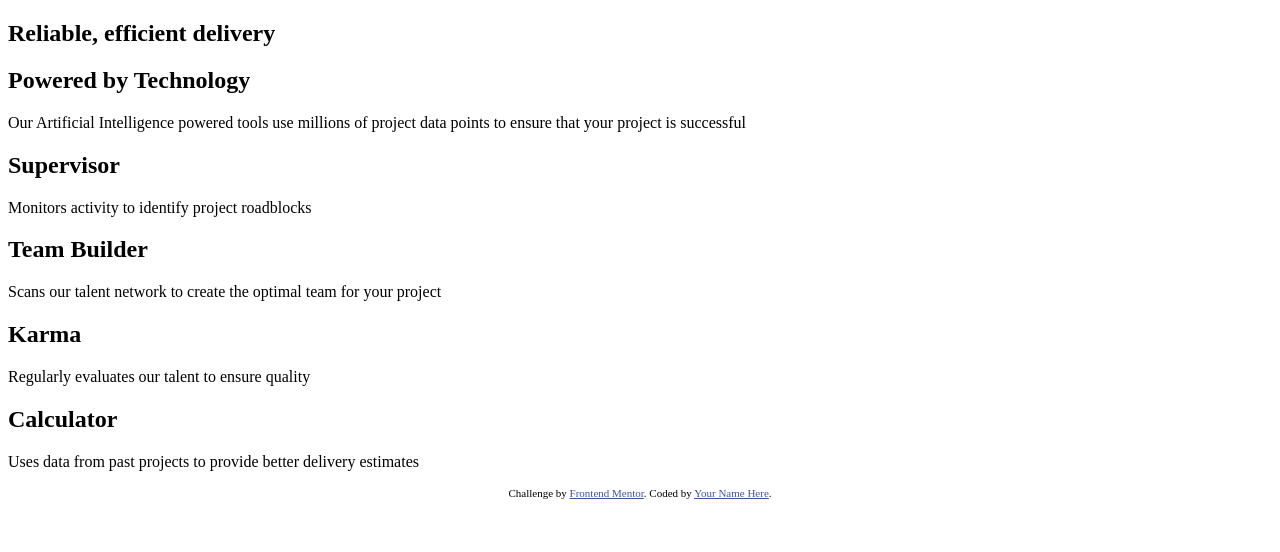
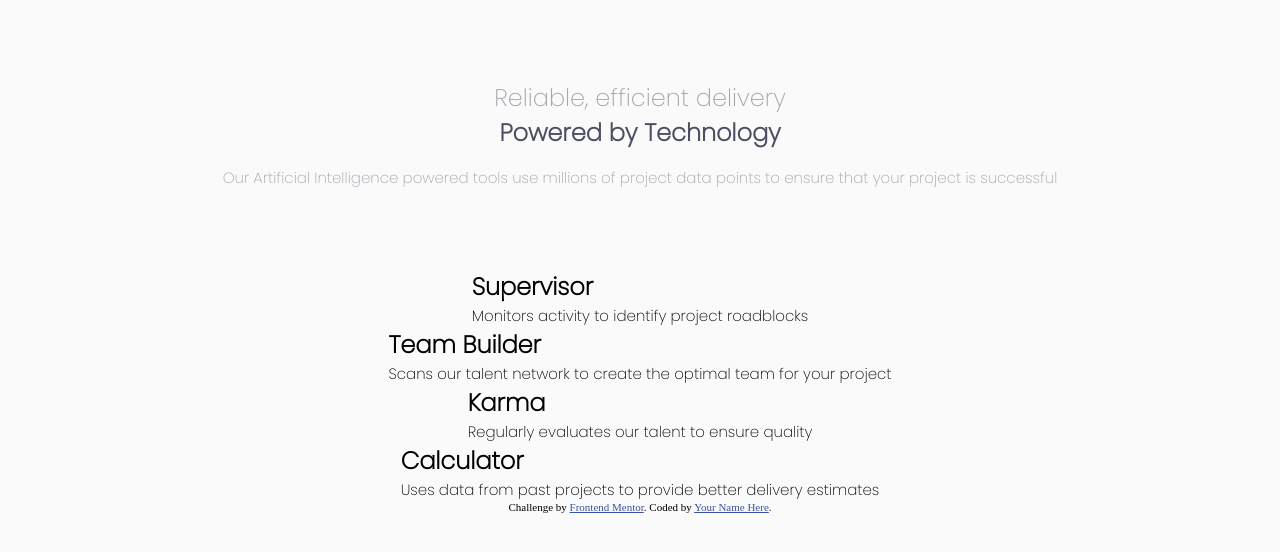
Before and after one commit to koreynichols/four-card-feature, a plain HTML site: page index.html in a window 1280 px wide. Drawn offline with Linux system fonts and the light colour scheme.

Commit message:
added styles for headline and description

```diff
--- a/style.css
+++ b/style.css
@@ -1,2 +1,59 @@
+@import url('https://fonts.googleapis.com/css?family=Poppins:wght@200,400,600&display=swap');
+
+* {
+    margin: 0;
+    padding: 0;
+}
+
+body {
+    background-color: var(--very-light-gray);
+}
+
+:root {
+    --red: hsl(0, 78%, 62%);
+    --cyan: hsl(180, 62%, 55%);
+    --orange: hsl(34, 97%, 64%);
+    --blue: hsl(212, 86%, 64%);
+
+    --very-dark-blue: hsl(234, 12%, 34%);
+    --grayish-blue: hsl(229, 6%, 66%);
+    --very-light-gray: hsl(0, 0%, 98%);
+}
+
 .attribution { font-size: 11px; text-align: center; }
 .attribution a { color: hsl(228, 45%, 44%); }
+
+main {
+    display: flex;
+    flex-direction: column;
+    align-items: center;
+    padding: 0 8vw;
+    font-family: 'Poppins';
+}
+
+.main-description-container {
+    display: flex;
+    flex-direction: column;
+    align-items: center;
+    padding: 5rem 0;
+}
+
+.headline{
+    color: var(--grayish-blue);
+    font-weight: 200;
+}
+
+.headline-credit{
+    color: var(--very-dark-blue);
+    font-weight: 600;
+}
+
+.main-description{
+    color: var(--grayish-blue);
+    text-align: center;
+    padding-top: 1rem;
+}
+
+p {
+    font-size: 15px;
+}
```
